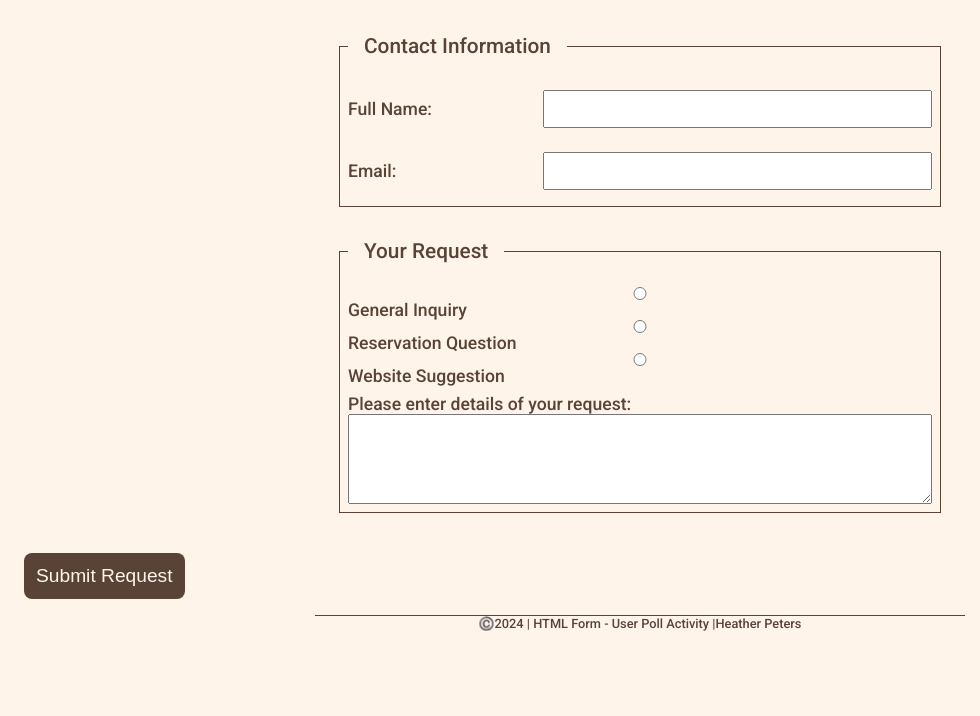
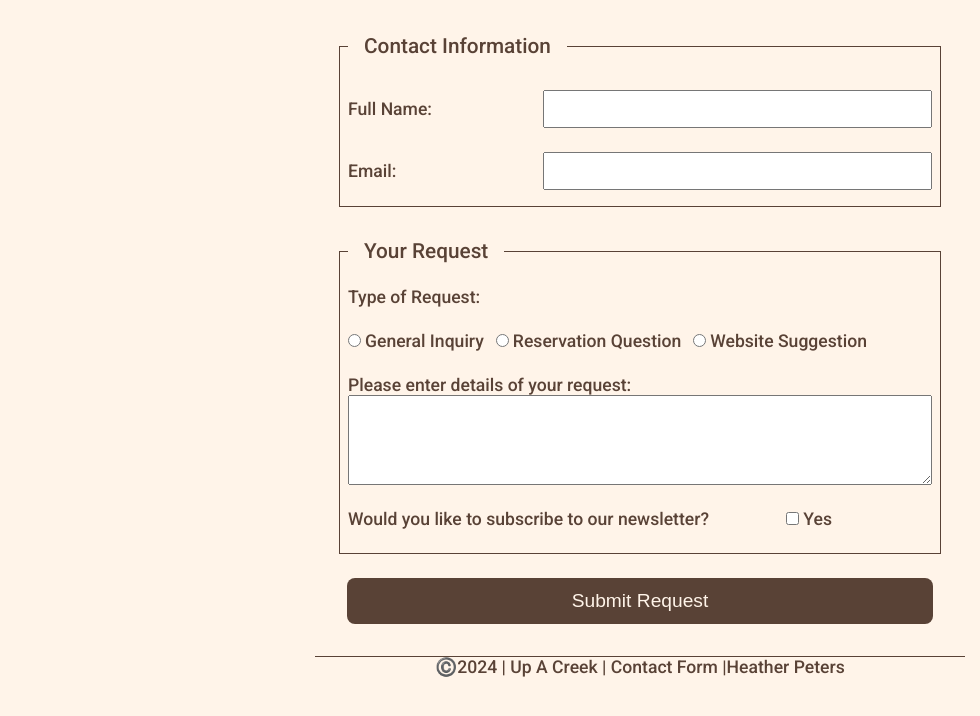
Before and after one commit to hpet2024/wdd130, a plain HTML site: page wwr/contact-form.html in a window 1280 px wide. Shown: the part 74-790 px from the top of the page, without its empty margins (0-980 px from the left). Drawn offline with Linux system fonts and the light colour scheme.

Commit message:
adding contact button

```diff
--- a/wwr/contact-form.html
+++ b/wwr/contact-form.html
@@ -26,26 +26,29 @@
                 </fieldset>
                 <fieldset>
                     <legend>Your Request</legend>
-                    <div class="form-item">
-                    <form>
+                    <p>Type of Request:</p>
+                    <div class="column1">
                         <input type="radio" name="geninq" id="general_inquiry" value="General Inquiry">
                         <label for="geninq">General Inquiry</label>
                         <input type="radio" name="resvques" id="reservation_question" value="Reservation Question">
                         <label for="resvques">Reservation Question</label>
                         <input type="radio" name="websug" id="website_suggestion" value="Website Suggestion">
-                        <label for="websug">Website Suggestion</label>
-                    </form>
+                        <label for="websug">Website Suggestion</label><br>
                     </div>
                     <div class="form-item">
                     <label for="feedback">Please enter details of your request:</label>
                     <textarea id="feedback" name="feedback" rows="4"></textarea>
                     </div>
+                    <div class="form-item column1">
+                        <label for="pet">Would you like to subscribe to our newsletter?</label>
+                        <label><input type="checkbox" id="pet" name="q5" value="True"> Yes</label>
+                        </div>
                 </fieldset>
                 <button type="submit">Submit Request</button>
             </form>
         </main>
             <footer>
-            <p>©️2024 | HTML Form - User Poll Activity |Heather Peters</p>
+            <p>©️2024 | Up A Creek | Contact Form |Heather Peters</p>
         </footer>
     </body>
 </html>
--- a/wwr/contact.html
+++ b/wwr/contact.html
@@ -46,6 +46,7 @@
                 <figure>
                     <img src="images/cfo.jpg" alt="CFO">
                     <figcaption>Marlee White, CFO</figcaption>
+                    <button type="submit">Contact Us<link rel="contact-form" href="https://hpet2024.github.io/wdd130/wwr/contact-form.html"></a></button>
                 </figure>
             </div>
         </main>
--- a/wwr/styles/contact-form.css
+++ b/wwr/styles/contact-form.css
@@ -25,6 +25,10 @@ h1 {
     color:  #594236;
     font-size: 1.5em;
     text-align: center;
+}
+
+p{
+    font-size: 1.1rem;
 }
 
 .grid {
```
